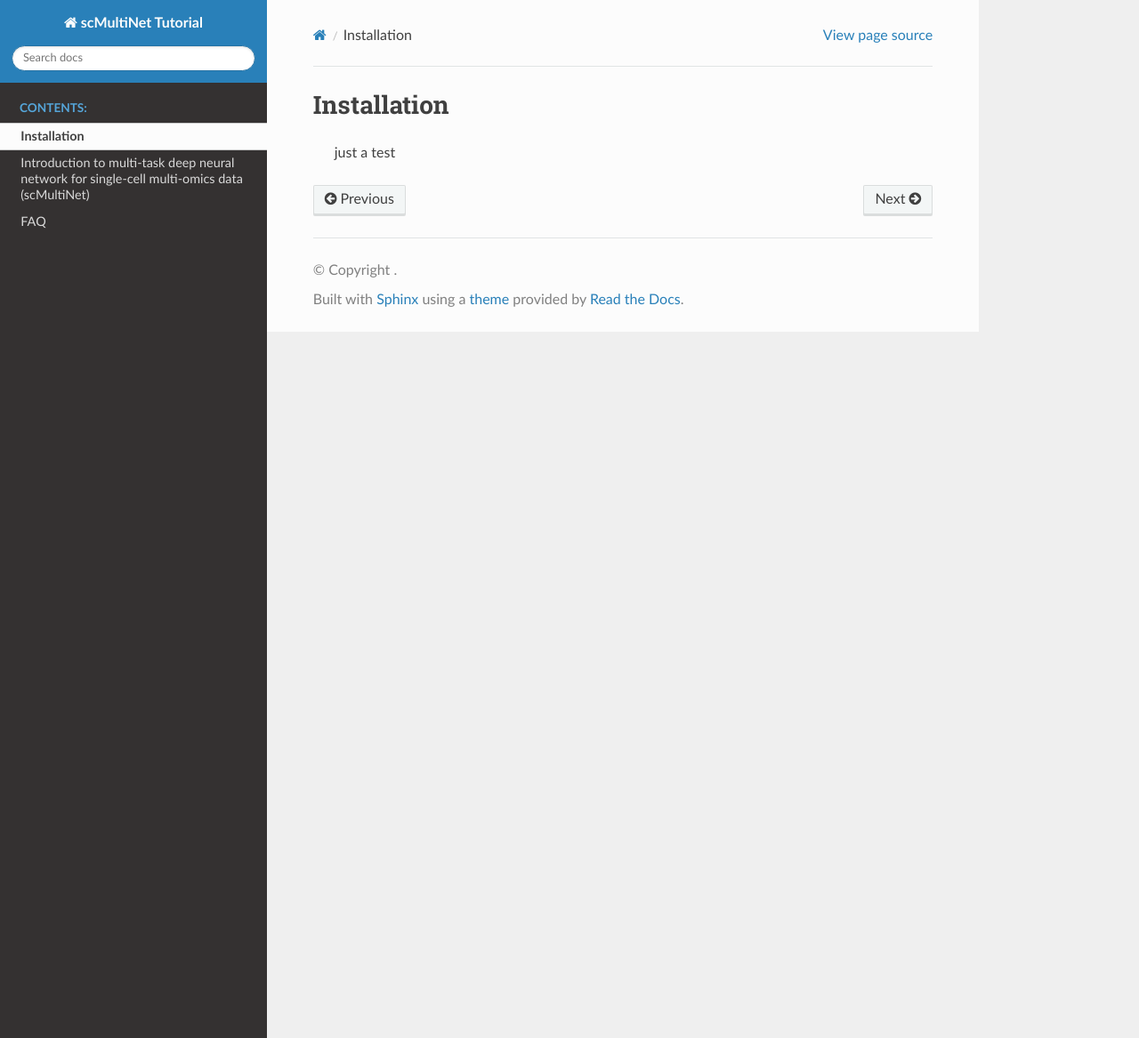
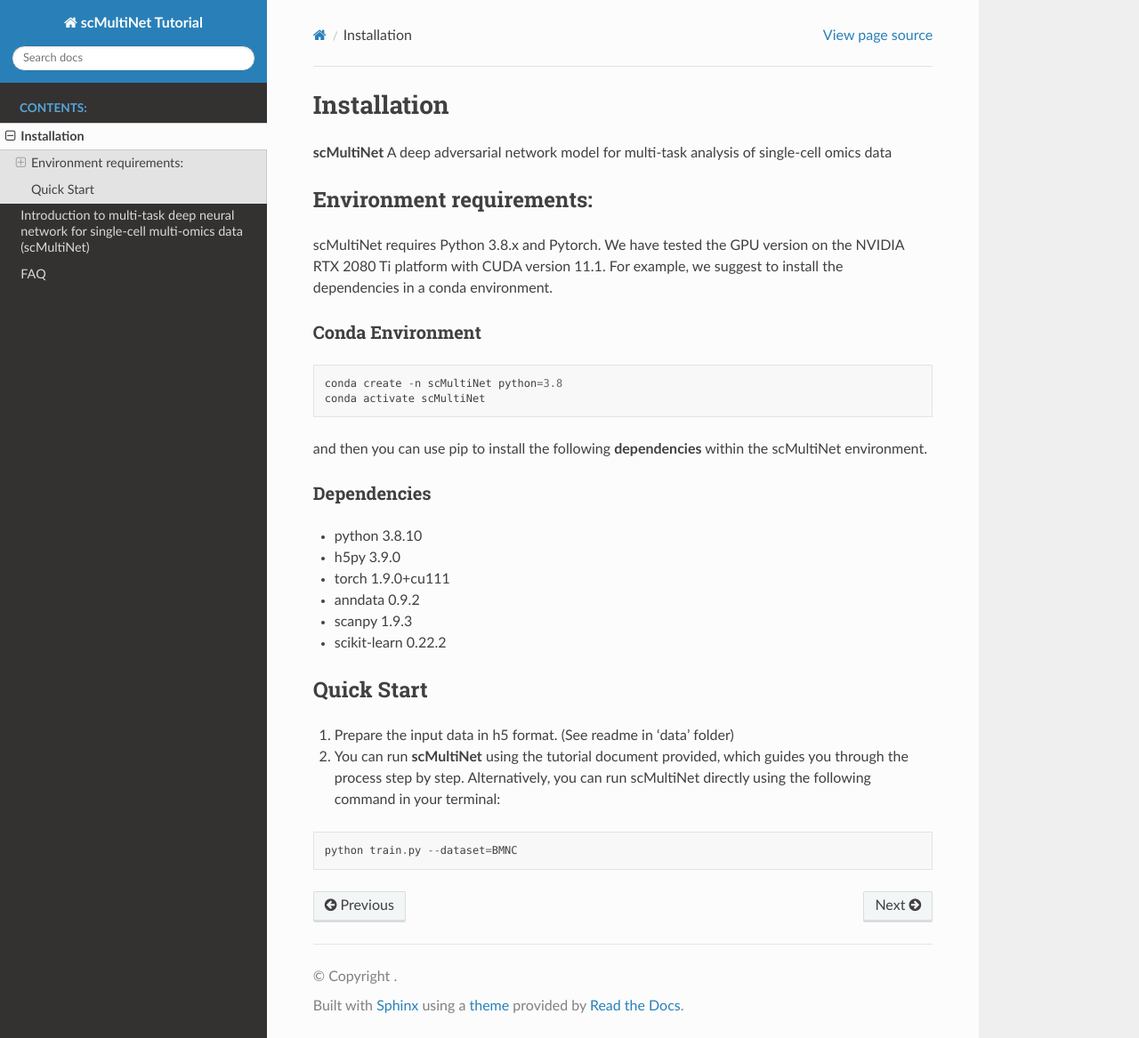
Before and after one commit to Biowust/scMultiNet_tutorial, a Sphinx documentation site: the page built from docs/source/installation.md, in a window 1280 px wide and 1167 px high. Shown: the whole window at 89% size. Built offline with Sphinx 7.4.7 and the Read the Docs theme 3.1.0, drawn with Linux system fonts in a browser that asks for light colours.

Commit message:
updata installation

````diff
--- a/docs/source/installation.md
+++ b/docs/source/installation.md
@@ -1,2 +1,29 @@
 # Installation
-> just a test
+**scMultiNet**
+A deep adversarial network model for multi-task analysis of single-cell omics data
+## Environment requirements:
+scMultiNet requires Python 3.8.x and Pytorch.
+We have tested the GPU version on the NVIDIA RTX 2080 Ti platform with CUDA version 11.1.
+For example, we suggest to install the dependencies in a conda environment.
+### Conda Environment
+```
+conda create -n scMultiNet python=3.8
+conda activate scMultiNet
+```
+and then you can use pip to install the following **dependencies** within the scMultiNet environment.
+### Dependencies
+- python 3.8.10
+- h5py 3.9.0
+- torch 1.9.0+cu111
+- anndata 0.9.2
+- scanpy 1.9.3
+- scikit-learn 0.22.2
+
+## Quick Start
+1. Prepare the input data in h5 format. (See readme in 'data' folder)
+
+2. You can run **scMultiNet** using the tutorial document provided, which guides you through the process step by step. Alternatively, you can run scMultiNet directly using the following command in your terminal:
+
+```
+python train.py --dataset=BMNC
+```
````
